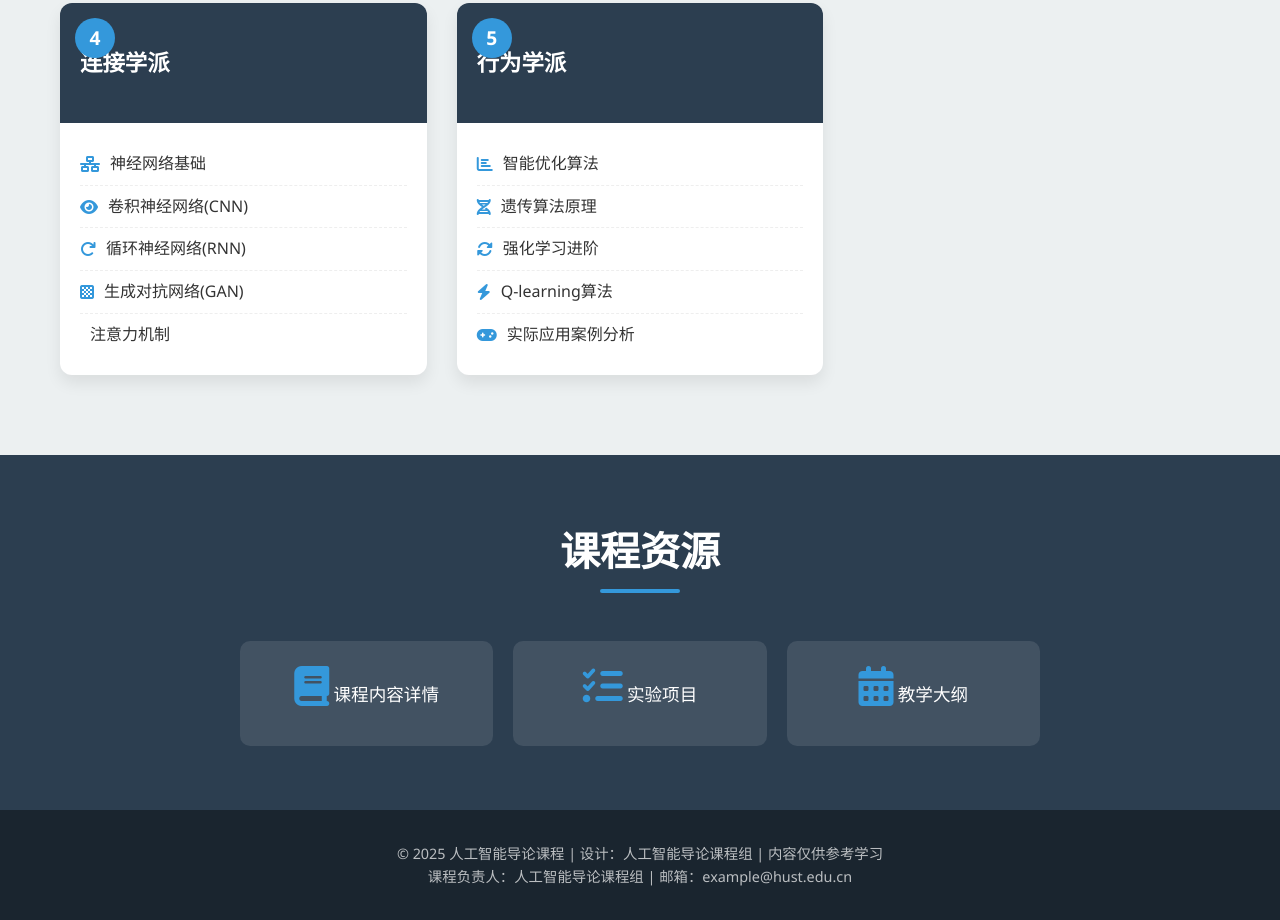
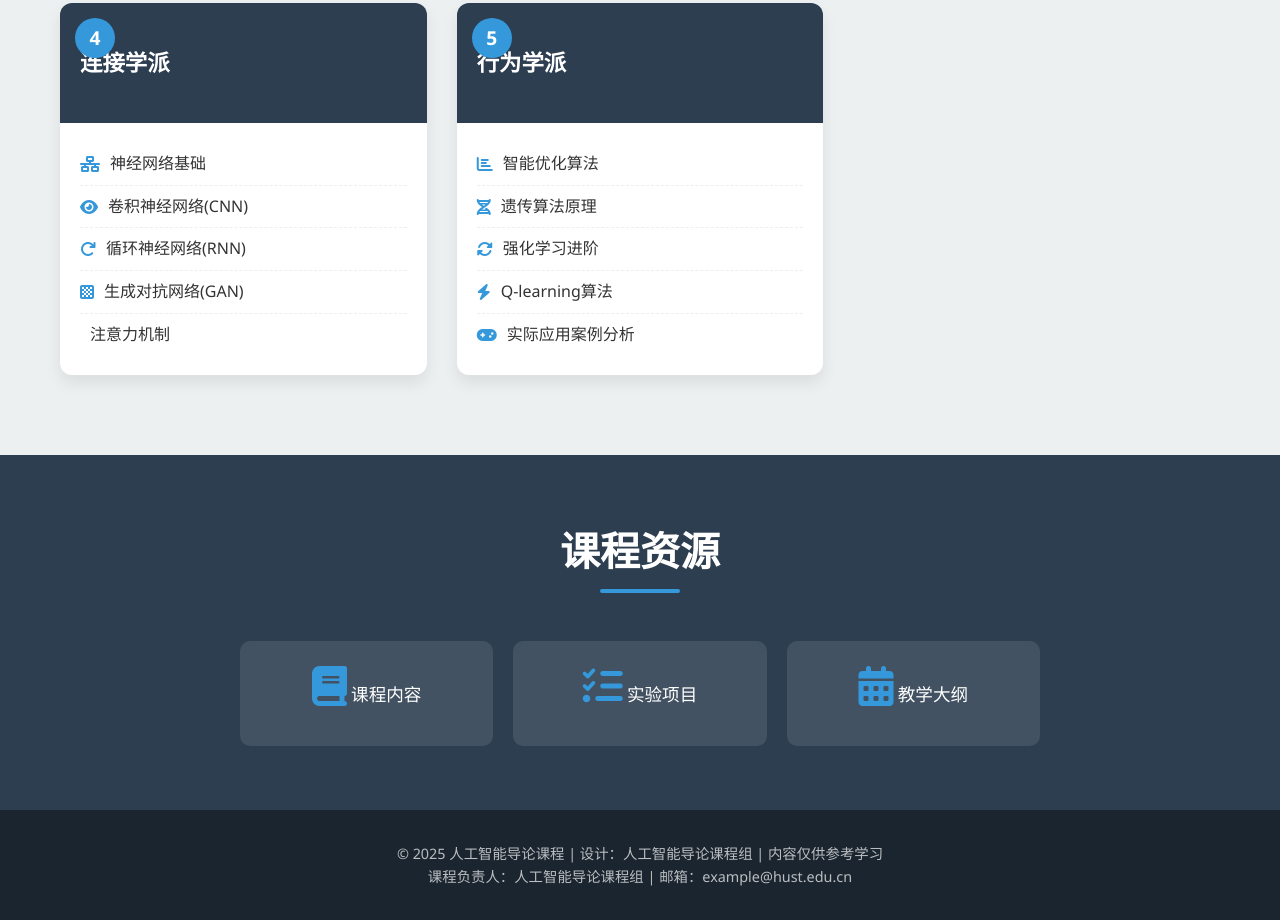
Before and after one commit to VigorousHanHan/VigorousHanHan.github.io, a plain HTML site: page index.html in a window 1280 px wide. Shown: the part 1873-2793 px from the top of the page. Drawn offline with Linux system fonts and the light colour scheme; some icons are missing.

Commit message:
Update index.html

```diff
--- a/index.html
+++ b/index.html
@@ -597,7 +597,7 @@
             <div class="link-grid">
                 <div class="link-card">
                     <i class="fas fa-book"></i>
-                    <a href="course.html">课程内容详情</a>
+                    <a href="course.html">课程内容</a>
                 </div>
                 <div class="link-card">
                     <i class="fas fa-tasks"></i>
```
